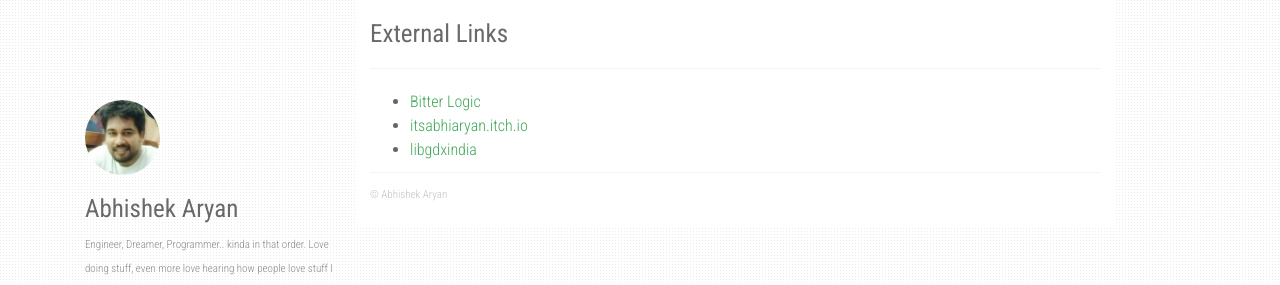
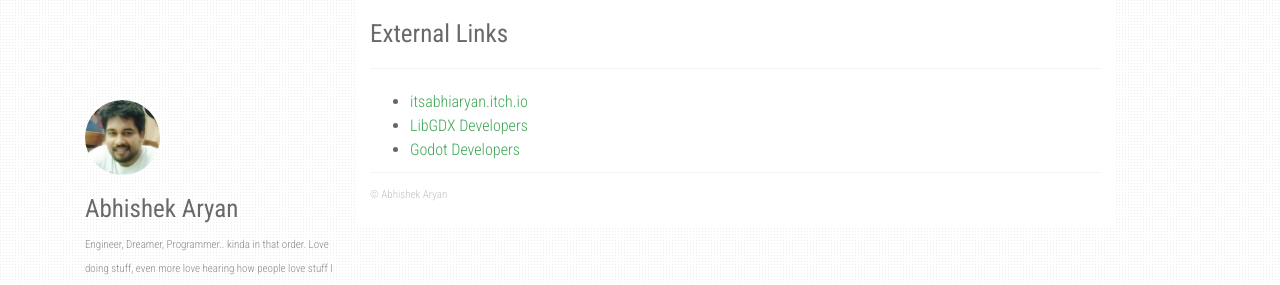
Before and after one commit to itsabhiaryan/itsabhiaryan.github.io, a Jekyll site: the page built from pages/links.md, in a window 1280 px wide. Shown: the top 285 px of the page. Built offline with Jekyll 4.4.1, drawn with Linux system fonts in a browser that asks for light colours; nearby versions of some CDN libraries.

```diff
--- a/pages/links.md
+++ b/pages/links.md
@@ -4,6 +4,6 @@ title: External Links
 permalink: /links/
 ---
 
-  - [Bitter Logic](https://bitterlogic.github.io)
   - [itsabhiaryan.itch.io](https://itsabhiaryan.itch.io)
-  - [libgdxindia](https://libgdxindia.web.app)
+  - [LibGDX Developers](https://libgdxdev.web.app)
+  - [Godot Developers](https://godotdevelopers.web.app)
```
Also changed, not shown: _data/projects.json (+7 -0 lines), Gemfile.lock, 2 other files.
